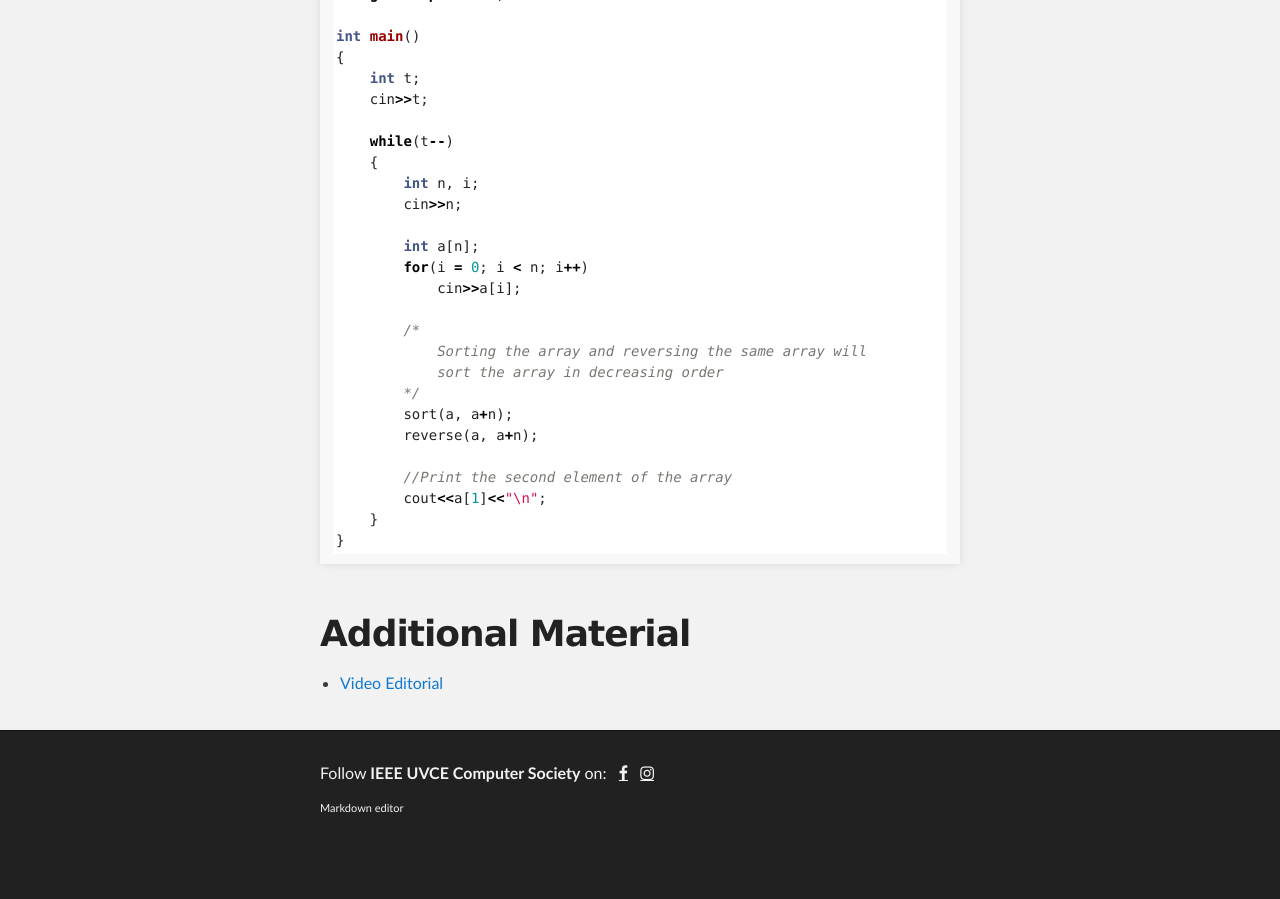
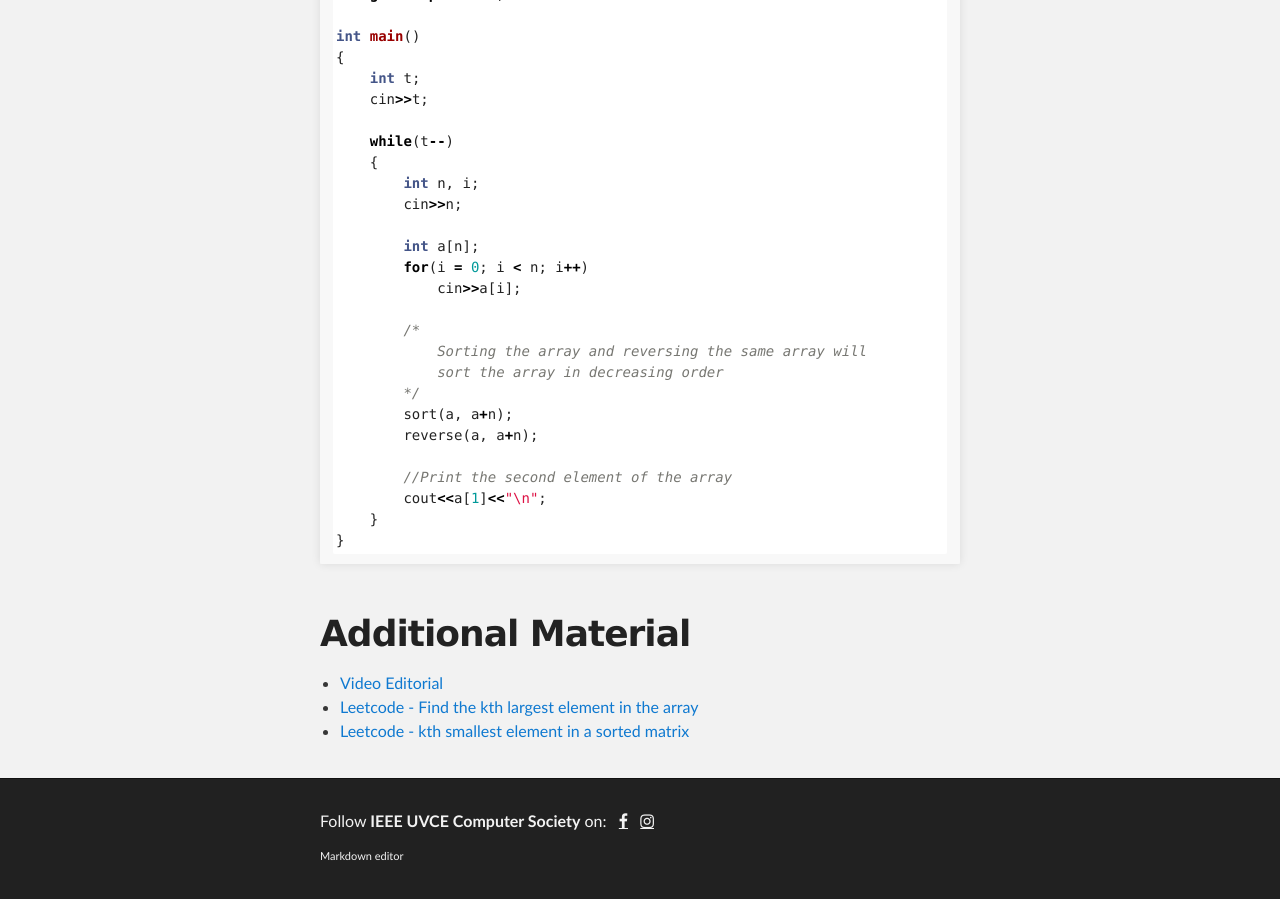
Before and after one commit to ieee-uvce-cs/ncode, a Jekyll site: the page built from editorials/July-2021/A-Hulk-Likes-It-His-Way.md, in a window 1280 px wide and 900 px high, scrolled down 671 px. Built offline with Jekyll 4.4.1, drawn with Linux system fonts in a browser that asks for light colours; formulas are drawn with MathJax 3; before the commit the page ends 1523 px from its top, so only the background shows below that.

Commit message:
july commit fourth

```diff
--- a/editorials/July-2021/A-Hulk-Likes-It-His-Way.md
+++ b/editorials/July-2021/A-Hulk-Likes-It-His-Way.md
@@ -51,3 +51,5 @@ $$$$
 # Additional Material
 
 - [Video Editorial](https://drive.google.com/file/d/1IOhvrIrvHPHbVDNy2MDkDM47i8T3-JHo/view?usp=sharing)
+- [Leetcode - Find the kth largest element in the array](https://leetcode.com/problems/kth-largest-element-in-an-array/)
+- [Leetcode - kth smallest element in a sorted matrix](https://leetcode.com/problems/kth-smallest-element-in-a-sorted-matrix/)
```
Also changed, not shown: editorials/July-2021/B-Iron-Mans-Server.md (+1 -0 lines), editorials/July-2021/C-Doctor-Differentiation.md (+1 -0 lines).
